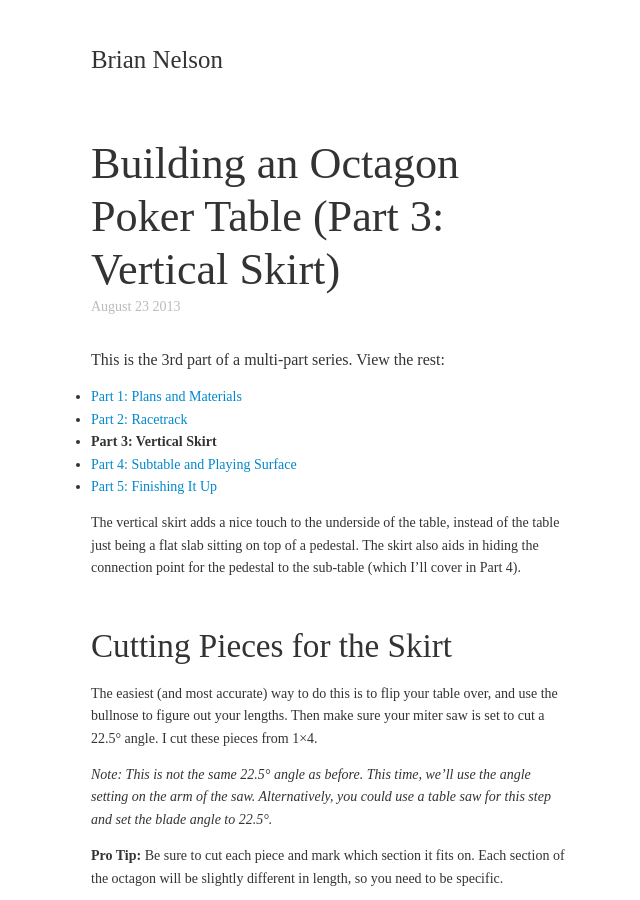
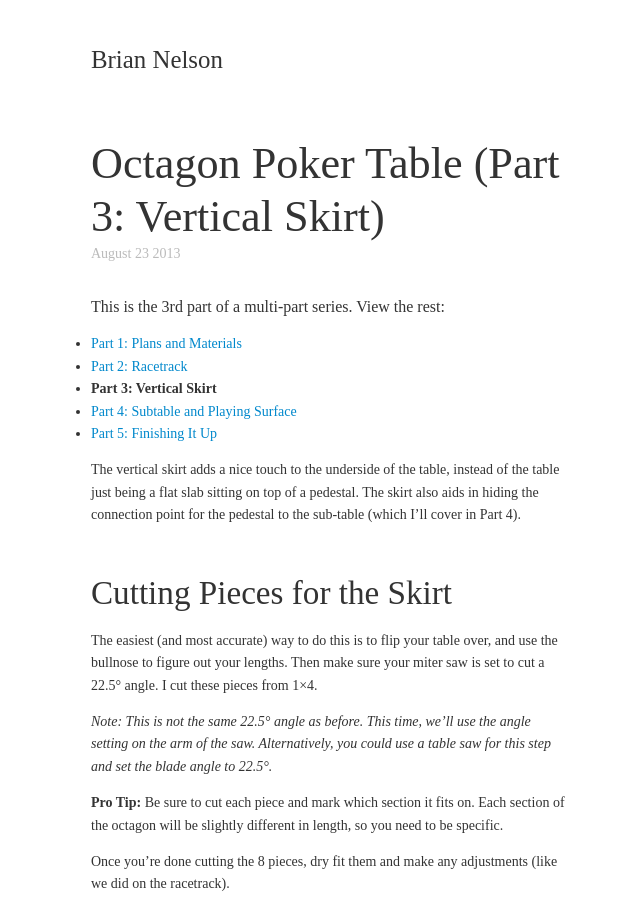
Before and after one commit to briannelsondesign/briannelsondesign.github.io, a Jekyll site: the page built from _posts/2013-08-23-building-an-octagon-poker-table-part-3-vertical-skirt.markdown, in a window 1280 px wide and 900 px high. Shown: the whole window, without its empty margins (311-951 px from the left). Built offline with Jekyll 4.4.1, drawn with Linux system fonts in a browser that asks for light colours; some web fonts are replaced; Markdown is read by kramdown in place of the engine named in the settings.

```diff
--- a/_posts/2013-08-02-building-an-octagon-poker-table-part-1-plans-and-materials.markdown
+++ b/_posts/2013-08-02-building-an-octagon-poker-table-part-1-plans-and-materials.markdown
@@ -1,6 +1,6 @@
 ---
 layout: post
-title:  "Building an Octagon Poker Table (Part 1: Plans and Materials)"
+title:  "Octagon Poker Table (Part 1: Plans and Materials)"
 date:   2013-08-02
 categories: blog
 ---
--- a/_posts/2013-08-20-building-an-octagon-poker-table-part-2-racetrack.markdown
+++ b/_posts/2013-08-20-building-an-octagon-poker-table-part-2-racetrack.markdown
@@ -1,6 +1,6 @@
 ---
 layout: post
-title:  "Building an Octagon Poker Table (Part 2: Racetrack)"
+title:  "Octagon Poker Table (Part 2: Racetrack)"
 date:   2013-08-20
 categories: blog
 ---
--- a/_posts/2013-08-23-building-an-octagon-poker-table-part-3-vertical-skirt.markdown
+++ b/_posts/2013-08-23-building-an-octagon-poker-table-part-3-vertical-skirt.markdown
@@ -1,6 +1,6 @@
 ---
 layout: post
-title:  "Building an Octagon Poker Table (Part 3: Vertical Skirt)"
+title:  "Octagon Poker Table (Part 3: Vertical Skirt)"
 date:   2013-08-23
 categories: blog
 ---
--- a/_posts/2013-08-27-building-an-octagon-poker-table-part-4-subtable-and-playing-surface.markdown
+++ b/_posts/2013-08-27-building-an-octagon-poker-table-part-4-subtable-and-playing-surface.markdown
@@ -1,6 +1,6 @@
 ---
 layout: post
-title:  "Building an Octagon Poker Table (Part 4: Subtable and Playing Surface)"
+title:  "Octagon Poker Table (Part 4: Subtable and Playing Surface)"
 date:   2013-08-27
 categories: blog
 ---
--- a/_posts/2013-12-10-building-an-octagon-poker-table-part-5-finishing-it-up.markdown
+++ b/_posts/2013-12-10-building-an-octagon-poker-table-part-5-finishing-it-up.markdown
@@ -1,6 +1,6 @@
 ---
 layout: post
-title:  "Building an Octagon Poker Table (Part 5: Finishing It Up)"
+title:  "Octagon Poker Table (Part 5: Finishing It Up)"
 date:   2013-12-10
 categories: blog
 ---
```
Also changed, not shown: README.md.
